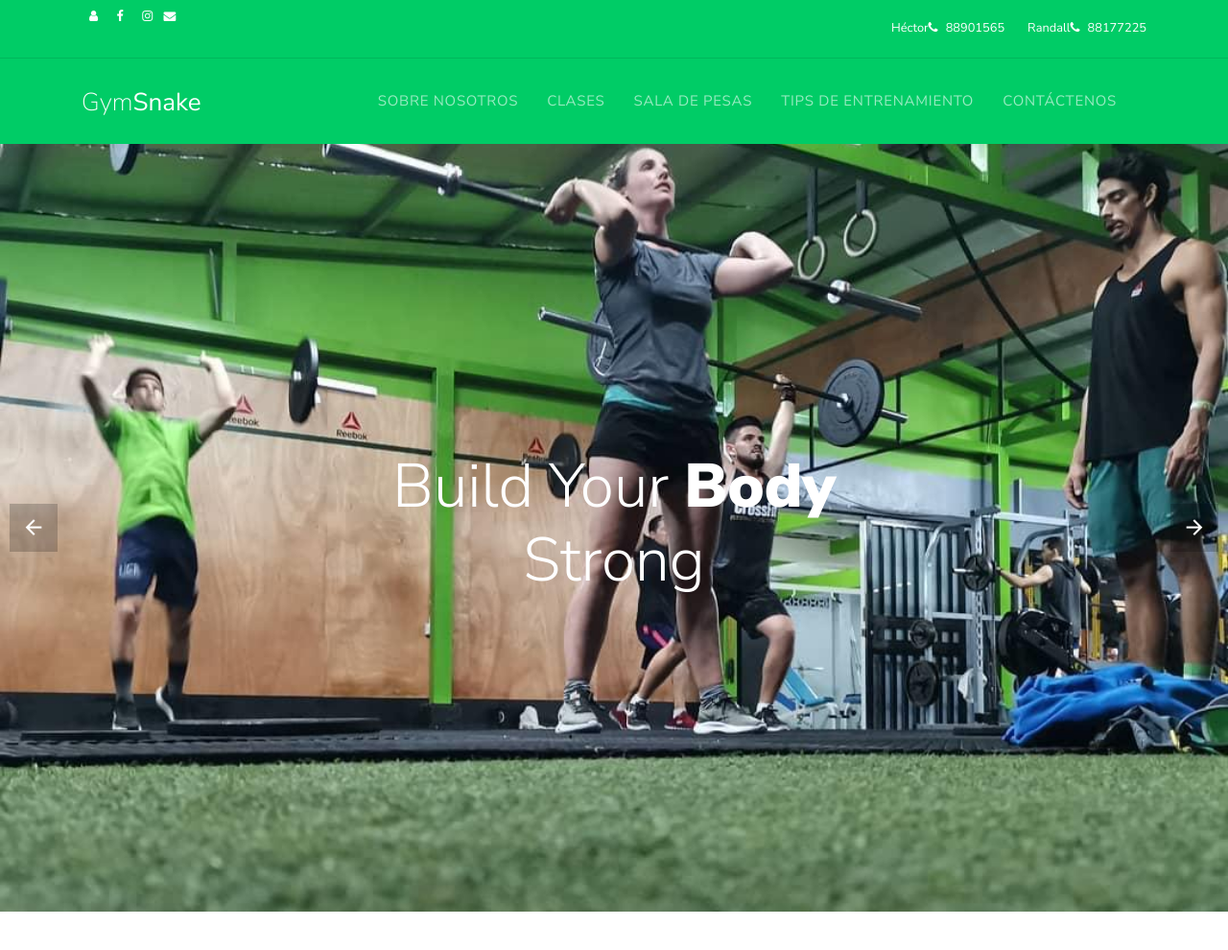
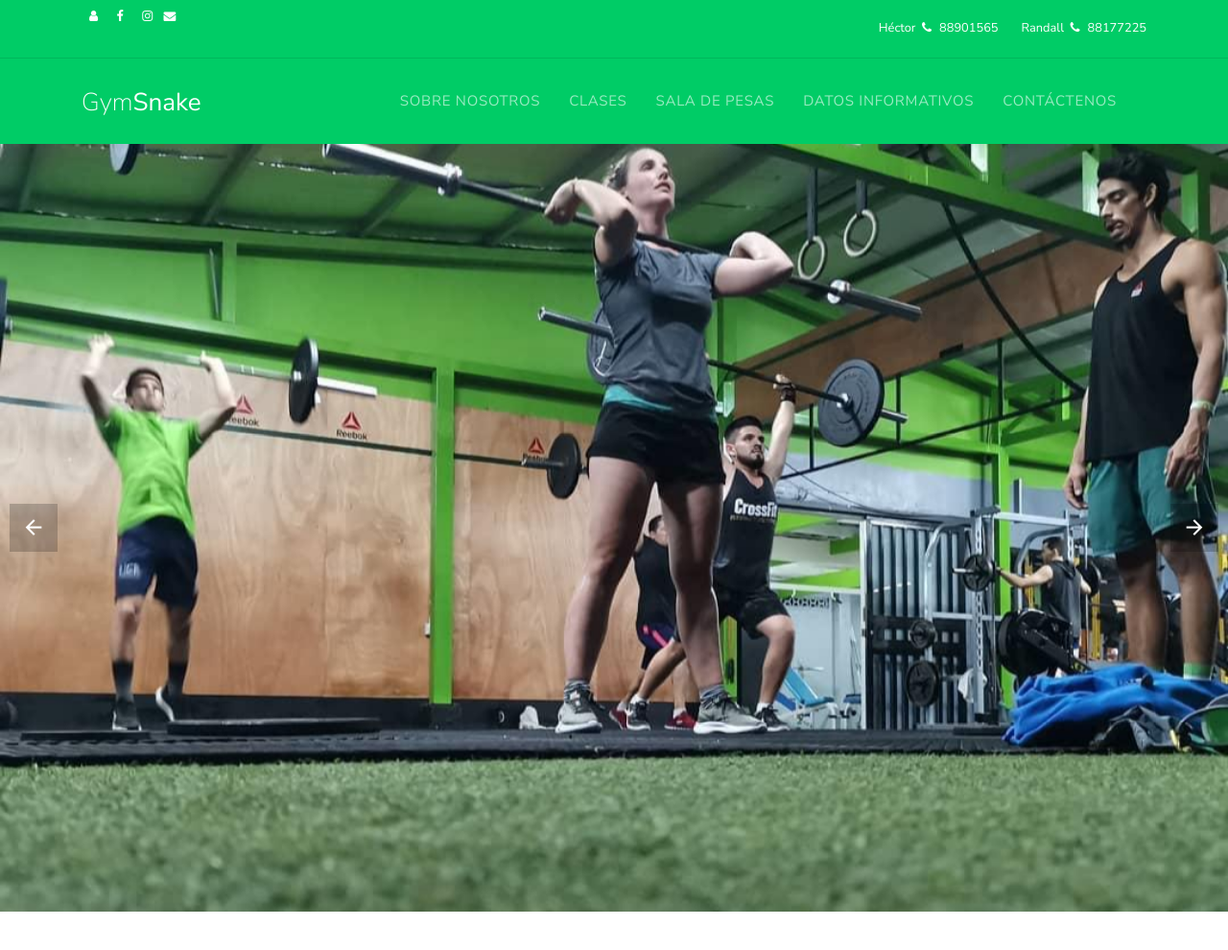
Before and after one commit to dabrin/gymSnake, a PHP site: template view/indexView.php in a window 1280 px wide. Shown: the top 990 px of the page at 96% size. Run offline with PHP 8.4, Linux system fonts and the light colour scheme; the template is opened without the code that fills it, so the values that code supplies are empty; some libraries are stand-ins or nearby versions; some web fonts are replaced.

Commit message:
Cambios gráficos

```diff
--- a/public/header.php
+++ b/public/header.php
@@ -51,13 +51,13 @@
             <div class="col-6">
               <div class="d-flex ml-auto">
                 <a href="tel://+50688177225" class="d-flex align-items-center ml-auto mr-4">
-                Héctor
+                Héctor &nbsp;
                 <span class="icon-phone mr-2"></span>
                   <span class="d-none d-md-inline-block">88901565</span>
                 </a>
 
                 <a href="tel://+50688177225" class="d-flex align-items-center">
-                Randall
+                Randall &nbsp;
                   <span class="icon-phone mr-2"></span>
                   <span class="d-none d-md-inline-block">88177225</span>
                 </a>
@@ -108,7 +108,7 @@
                           <a class="nav-link" href="#Clases">Sala de Pesas</a>
                       </li>
                       <li class="nav-item">
-                          <a class="nav-link" href="#Tips">Tips de Entrenamiento</a>
+                          <a class="nav-link" href="#Tips">Datos Informativos</a>
                       </li>
                       <li class="nav-item">
                           <a class="nav-link" href="#Contactenos">Contáctenos</a>
--- a/view/LoginView.php
+++ b/view/LoginView.php
@@ -21,7 +21,7 @@
                                placeholder="Escriba su contraseña">
                     </div>
                     <!--<button type="submit" id="btn1" class="btn btn-primary">Enviar</button>-->
-                    <button type="submit" id="btn" class="btn btn-primary">Enviar</button>
+                    <button type="submit" id="btn" class="btn btn-primary">Iniciar Sesión</button>
                 </form>
             </div>
         </div>
--- a/view/indexView.php
+++ b/view/indexView.php
@@ -7,7 +7,6 @@
         <div class="container">
           <div class="row align-items-center justify-content-center">
             <div class="col-md-7 text-center" data-aos="fade">
-              <h1>Build Your <strong>Body</strong> Strong</h1>
             </div>
           </div>
         </div>
@@ -19,7 +18,6 @@
         <div class="container">
           <div class="row align-items-center justify-content-center">
             <div class="col-md-7 text-center" data-aos="fade">
-              <h1>Build Your <strong>Body</strong> Strong</h1>
             </div>
           </div>
         </div>
@@ -30,7 +28,6 @@
         <div class="container">
           <div class="row align-items-center justify-content-center">
             <div class="col-md-7 text-center" data-aos="fade">
-              <h1>Build Your <strong>Body</strong> Strong</h1>
             </div>
           </div>
         </div>
@@ -42,7 +39,6 @@
         <div class="container">
           <div class="row align-items-center justify-content-center">
             <div class="col-md-7 text-center" data-aos="fade">
-              <h1>Build Your <strong>Body</strong> Strong</h1>
             </div>
           </div>
         </div>
```
Also changed, not shown: view/DetailListView.php (+4 -4 lines).
